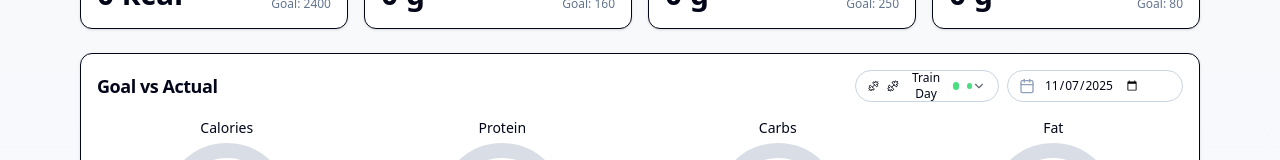
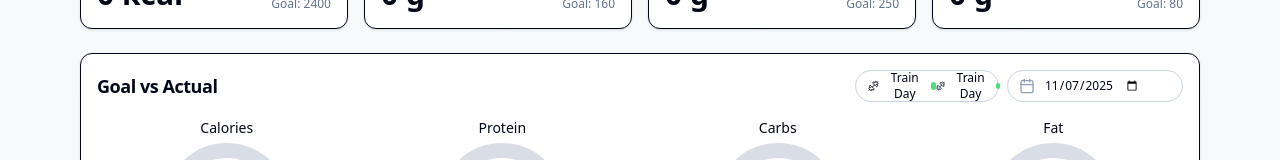
Before and after one commit to worldpeacemetta/WorldPeaceBuilder, a React (Vite) app: page / in a window 1280 px wide. Shown: the part 295-455 px from the top of the page. Built offline with nearby package versions, Linux system fonts and the light colour scheme.

Commit message:
Refine goal mode select trigger

```diff
--- a/src/App.jsx
+++ b/src/App.jsx
@@ -1226,17 +1226,17 @@ function GoalModeToggle({ active, onChange }){
 
 function GoalModeSelect({ value, onChange, className }) {
   const normalized = value === 'rest' ? 'rest' : 'train';
-  const ActiveIcon = normalized === 'rest' ? BedDouble : Dumbbell;
-  const accent = normalized === 'rest' ? COLORS.cyan : COLORS.protein;
+  const activeOption = GOAL_MODE_OPTIONS.find((option) => option.value === normalized) || GOAL_MODE_OPTIONS[0];
   return (
     <Select value={normalized} onValueChange={onChange}>
       <SelectTrigger className={cn("h-8 w-36 rounded-full border-slate-300 bg-white/80 pl-3 pr-3 text-xs dark:border-slate-700 dark:bg-slate-900/60", className)}>
+        <SelectValue placeholder="Goal profile" className="sr-only" />
         <div className="flex w-full items-center justify-between gap-2">
           <div className="flex items-center gap-2">
-            <ActiveIcon className="h-3.5 w-3.5" />
-            <SelectValue placeholder="Goal profile" />
+            <activeOption.Icon className="h-3.5 w-3.5" aria-hidden="true" />
+            <span>{activeOption.label}</span>
           </div>
-          <span className="inline-flex h-1.5 w-1.5 rounded-full" style={{ backgroundColor: accent }} aria-hidden="true" />
+          <span className="inline-flex h-1.5 w-1.5 rounded-full" style={{ backgroundColor: activeOption.accent }} aria-hidden="true" />
         </div>
       </SelectTrigger>
       <SelectContent align="end">
```
